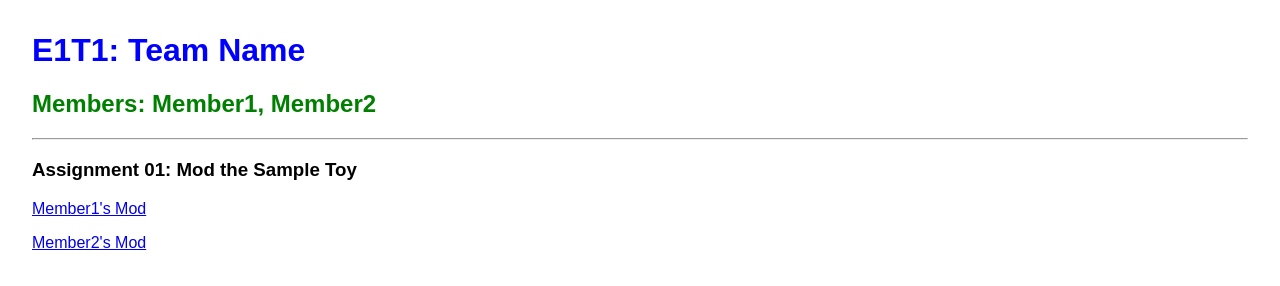
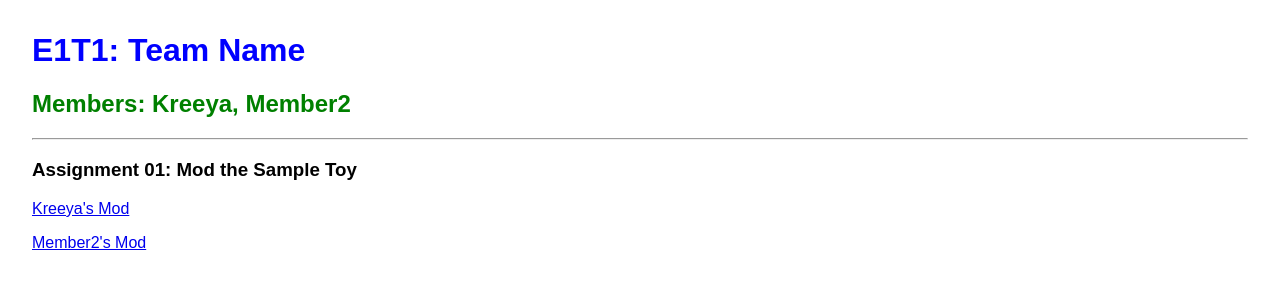
Before and after one commit to kreeya-m/E1T1GameDevSite, a plain HTML site: page E1T1/index.html in a window 1280 px wide. Drawn offline with Linux system fonts and the light colour scheme.

Commit message:
added my name

```diff
--- a/E1T1/index.html
+++ b/E1T1/index.html
@@ -12,11 +12,11 @@
 </head>
 <body>
     <h1>E1T1: Team Name</h1>
-    <h2>Members: Member1, Member2</h2>
+    <h2>Members: Kreeya, Member2</h2>
     <hr/>
 
     <h3>Assignment 01: Mod the Sample Toy</h3>
-    <p><a href="A01-Modify the Sample Toy/member1/game.html">Member1's Mod</a></p>
+    <p><a href="A01-Modify the Sample Toy/member1/game.html">Kreeya's Mod</a></p>
 	<!-- Comment out the following line if you're a one-person team. -->
     <p><a href="A01-Modify the Sample Toy/member2/game.html">Member2's Mod</a></p>
 
```
